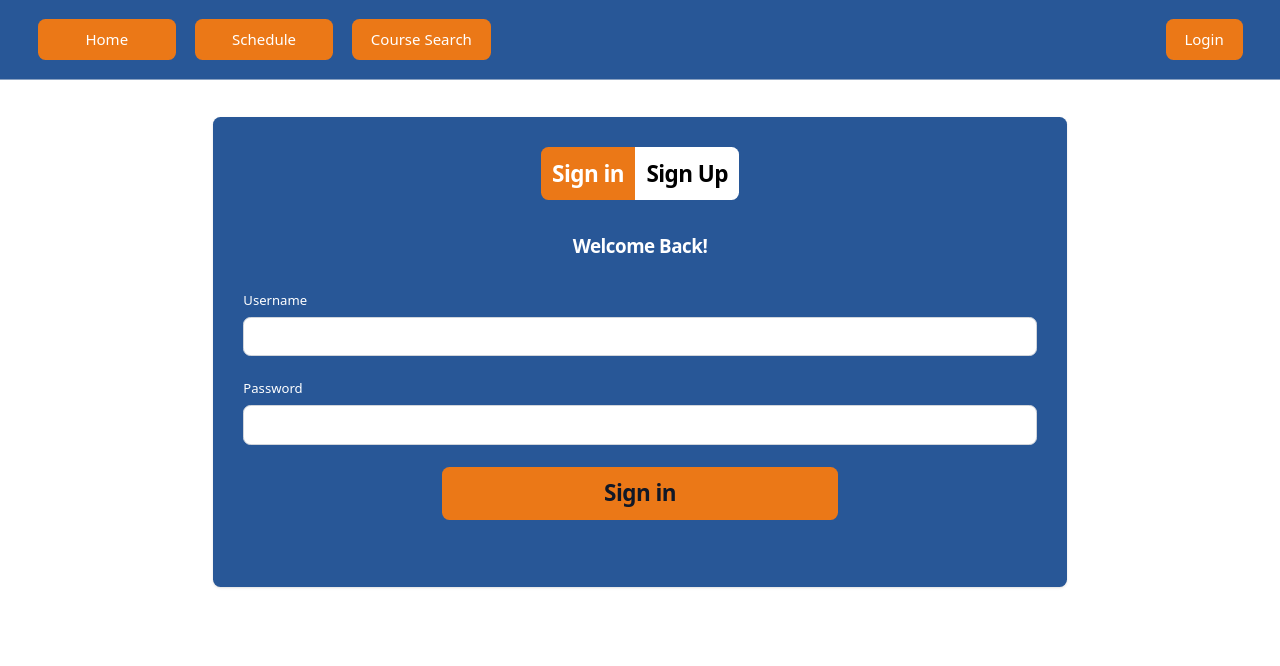
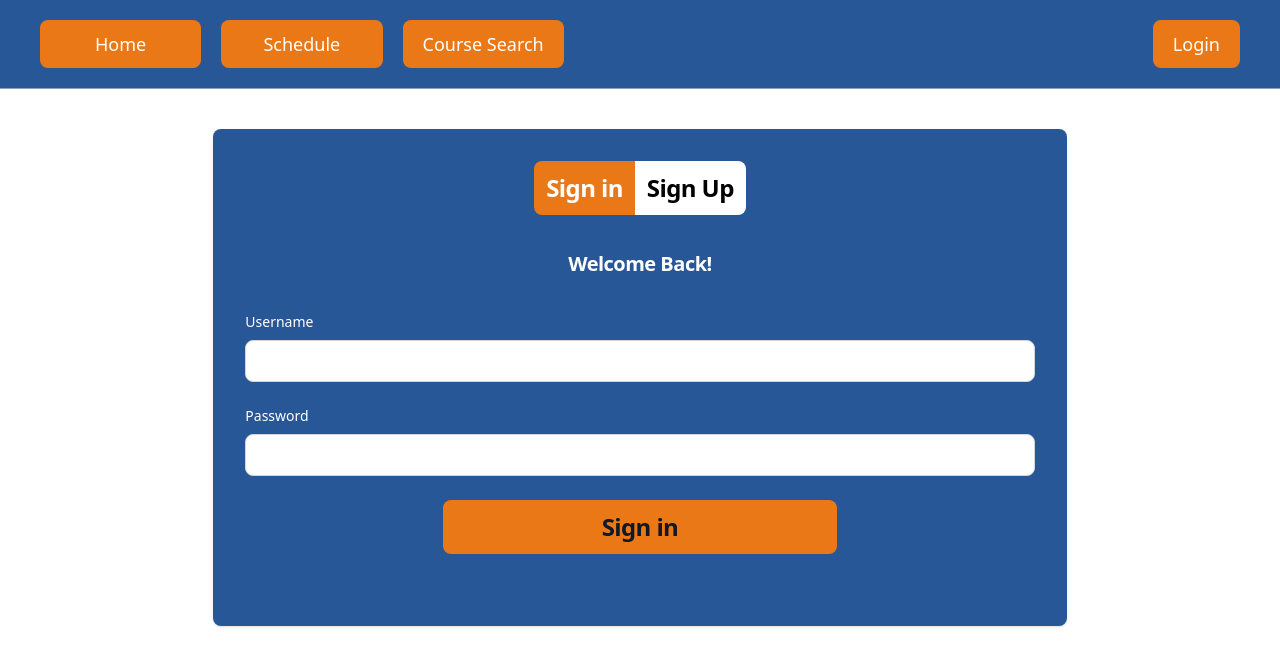
Before and after one commit to sheehan-j/uf-class-compass, a React (Vite) app in the folder frontend/: page /UserPage in a window 1280 px wide. Shown: the top 666 px of the page. Built offline with nearby package versions, Linux system fonts and the light colour scheme.

Commit message:
fixed styling for small pages

```diff
--- /dev/null
+++ b/frontend/index.css
@@ -0,0 +1,3 @@
+:root{
+    width: 100vw;
+}
--- a/frontend/index.html
+++ b/frontend/index.html
@@ -13,6 +13,7 @@
 			href="https://fonts.googleapis.com/css2?family=Inter:wght@300;400;500;600;700;800&display=swap"
 			rel="stylesheet"
 		/>
+		<link rel="stylesheet" href="./index.css"/>
 	</head>
 	<body>
 		<div id="root"></div>
--- a/frontend/src/components/Navbar.jsx
+++ b/frontend/src/components/Navbar.jsx
@@ -10,9 +10,9 @@ const Navbar = () => {
 
 
   return (
-    <header className="w-full text-white relative" style={{ backgroundColor: StyleColors.blue }}>
+    <header className="w-screen text-white relative" style={{ backgroundColor: StyleColors.blue }}>
     <nav className="w-full relative" style={{ borderBottom: "1px solid rgba(235,235,235, 0.5)" }}>
-      <div className="flex flex-col sm:flex-row justify-between items-center px-10 py-5">
+      <div className="flex flex-col sm:flex-row justify-between items-center px-10 py-5 text-lg">
         <div className="block w-full h-10 sm:hidden">
           <img className="float-left h-full" src="/mobileMenu.svg" onClick={toggleMobileMenu}/>
         </div>
--- a/frontend/src/index.css
+++ b/frontend/src/index.css
@@ -2,6 +2,11 @@
 @tailwind components;
 @tailwind utilities;
 
-html {
-	font-size: 15px;
-}
+@layer base {
+	html {
+	  font-size: 16px;
+	  @media (max-width:640px) {
+		font-size: 14px;
+	  }
+	}
+  }
--- a/frontend/src/screens/Home.jsx
+++ b/frontend/src/screens/Home.jsx
@@ -3,17 +3,17 @@ import { Link } from "react-router-dom";
 import StyleColors from "../constants/StyleColors";
 const Home = () => {
     return(
-        <div>
+        <div className="w-screen">
             <Navbar />
             <div className="border-b flex flex-col sm:flex-row justify-center items-center p-10">
-                <div className="p-5 w-full sm:w-7/12 text-center sm:text-left">
-                    <h1 className="text-5xl font-bold pb-10">UF Class Compass</h1>
-                    <h3 className="text-xl pb-10">Plan your schedule with ease</h3>
+                <div className="p-5 w-full md:w-7/12 text-center md:text-left">
+                    <h1 className="text-5xl md:text-7xl font-bold pb-10">UF Class Compass</h1>
+                    <h3 className="text-4xl md:text-5xl pb-10">Plan your schedule with ease</h3>
                     <Link className="link-item" to="/SchedulePage">
-                        <button className="py-2.5 px-5 rounded-lg text-white text-xl" style={{backgroundColor: StyleColors.orange}}>Start Building Your Schedule Now</button>
+                        <button className="py-2.5 px-5 rounded-lg text-white text-xl md:text-3xl" style={{backgroundColor: StyleColors.orange}}>Start Building Your Schedule Now</button>
                     </Link>
                 </div>
-                <div className="hidden sm:block sm:w-4/12 h-auto">
+                <div className="hidden md:block md:w-4/12 h-auto">
                     <img src="/working.png" className="w-full h-auto" alt="Logo"/>
                 </div>
             </div>
--- a/frontend/src/screens/UserPage.jsx
+++ b/frontend/src/screens/UserPage.jsx
@@ -47,20 +47,20 @@ const UserPage = () => {
                 <div className="w-full sm:w-3/4 lg:w-4/6 h-fit pb-10 rounded-lg shadow dark:border text-white" style={{backgroundColor : StyleColors.blue}}>
                     <div className="p-6 space-y-4 md:space-y-6 sm:p-8 text-white">
                         <div className="signInButtons flex justify-center">
-                            <button style={{ backgroundColor: isSignIn ? StyleColors.orange : "white", color: isSignIn ? "white" : "black" }} className="rounded-l-lg p-3 text-xl font-bold leading-tight tracking-tight md:text-2xl dark:text-black" onClick={() => setSignIn(true)} id={isSignIn ? "active" : ""}>
+                            <button style={{ backgroundColor: isSignIn ? StyleColors.orange : "white", color: isSignIn ? "white" : "black" }} className="rounded-l-lg p-3 text-2xl font-bold leading-tight tracking-tight dark:text-black" onClick={() => setSignIn(true)} id={isSignIn ? "active" : ""}>
                                     Sign in
                             </button>
-                            <button style={{ backgroundColor: !isSignIn ? StyleColors.orange : "white", color: !isSignIn ? "white" : "black" }} className="rounded-r-lg p-3 text-xl font-bold leading-tight tracking-tight md:text-2xl dark:text-black" onClick={() => setSignIn(false)} id={!isSignIn ? "active" : ""}>
+                            <button style={{ backgroundColor: !isSignIn ? StyleColors.orange : "white", color: !isSignIn ? "white" : "black" }} className="rounded-r-lg p-3 text-2xl font-bold leading-tight tracking-tight dark:text-black" onClick={() => setSignIn(false)} id={!isSignIn ? "active" : ""}>
                                     Sign Up
                             </button>
                         </div>
                         <div className="w-full flex justify-center">
                             {isSignIn ? (
-                                <div className="p-3 text-xl font-bold leading-tight tracking-tight  md:text-l flex">
+                                <div className="p-3 text-xl font-bold leading-tight tracking-tight flex">
                                     Welcome Back!
                                 </div>
                             ) : (
-                                <div className="p-3 text-xl font-bold leading-tight tracking-tight md:text-l text-white">
+                                <div className="p-3 text-xl font-bold leading-tight tracking-tight text-white">
                                     Create an Account
                                 </div>
                             )}
@@ -82,10 +82,10 @@ const UserPage = () => {
                             )}
                             <div className="flex justify-center submitButtons">
                                 {isSignIn ? (
-                                    <button type="submit" style={{backgroundColor: StyleColors.orange}} className="bg-teal-500 rounded-lg  w-1/2 p-3 text-xl font-bold leading-tight tracking-tight text-gray-900 md:text-2xl dark:text-white">
+                                    <button type="submit" style={{backgroundColor: StyleColors.orange}} className="bg-teal-500 rounded-lg  w-1/2 p-3 text-2xl font-bold leading-tight tracking-tight text-gray-900 dark:text-white">
                                         Sign in
                                 </button>) : (
-                                    <button type="submit" style={{backgroundColor: StyleColors.orange}} className="bg-teal-500 w-1/2 rounded-lg p-3 text-xl font-bold leading-tight tracking-tight text-gray-900 md:text-2xl dark:text-white">
+                                    <button type="submit" style={{backgroundColor: StyleColors.orange}} className="bg-teal-500 w-1/2 rounded-lg p-3 text-2xl font-bold leading-tight tracking-tight text-gray-900 dark:text-white">
                                         Sign up
                                 </button>)}
                             </div>
```
